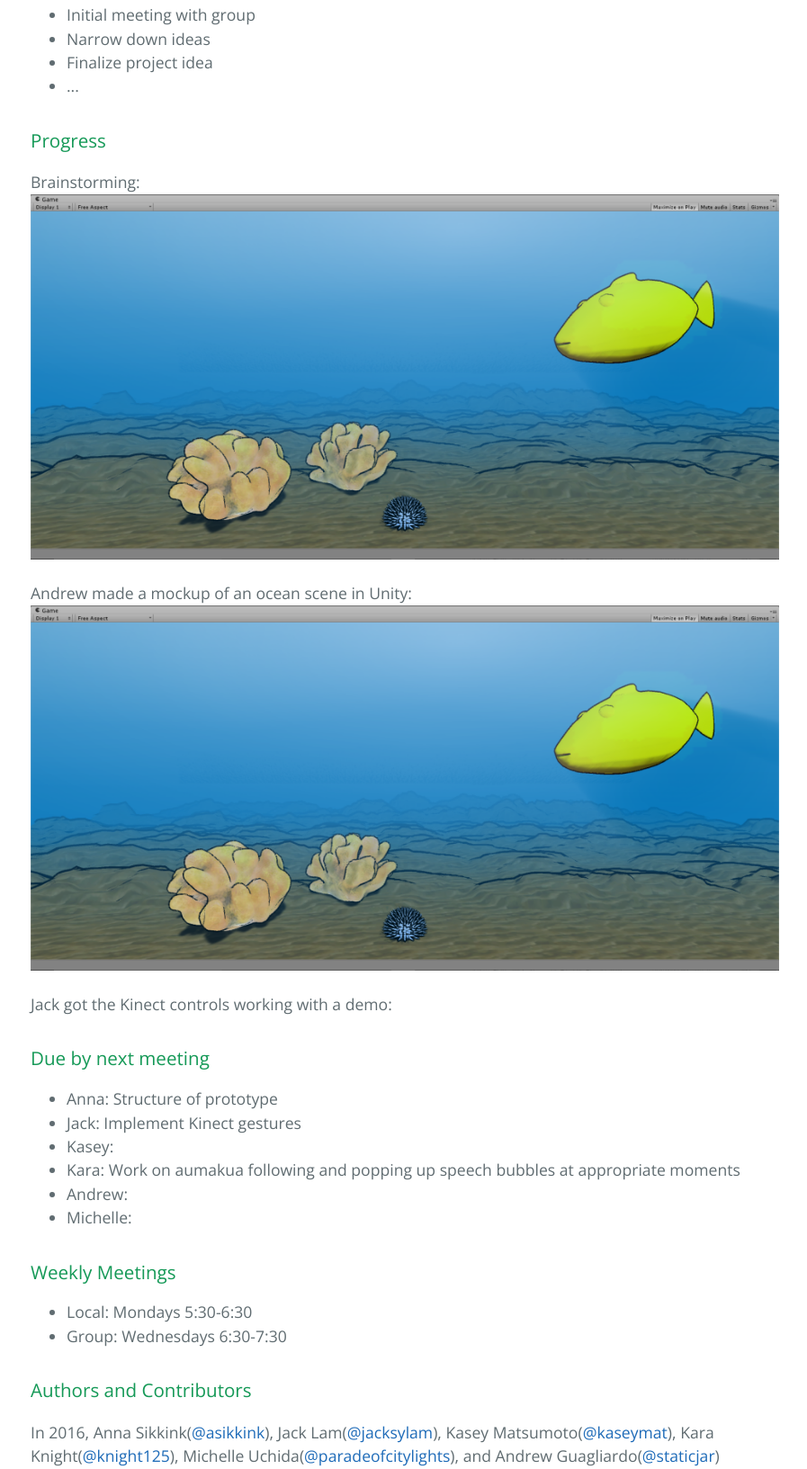
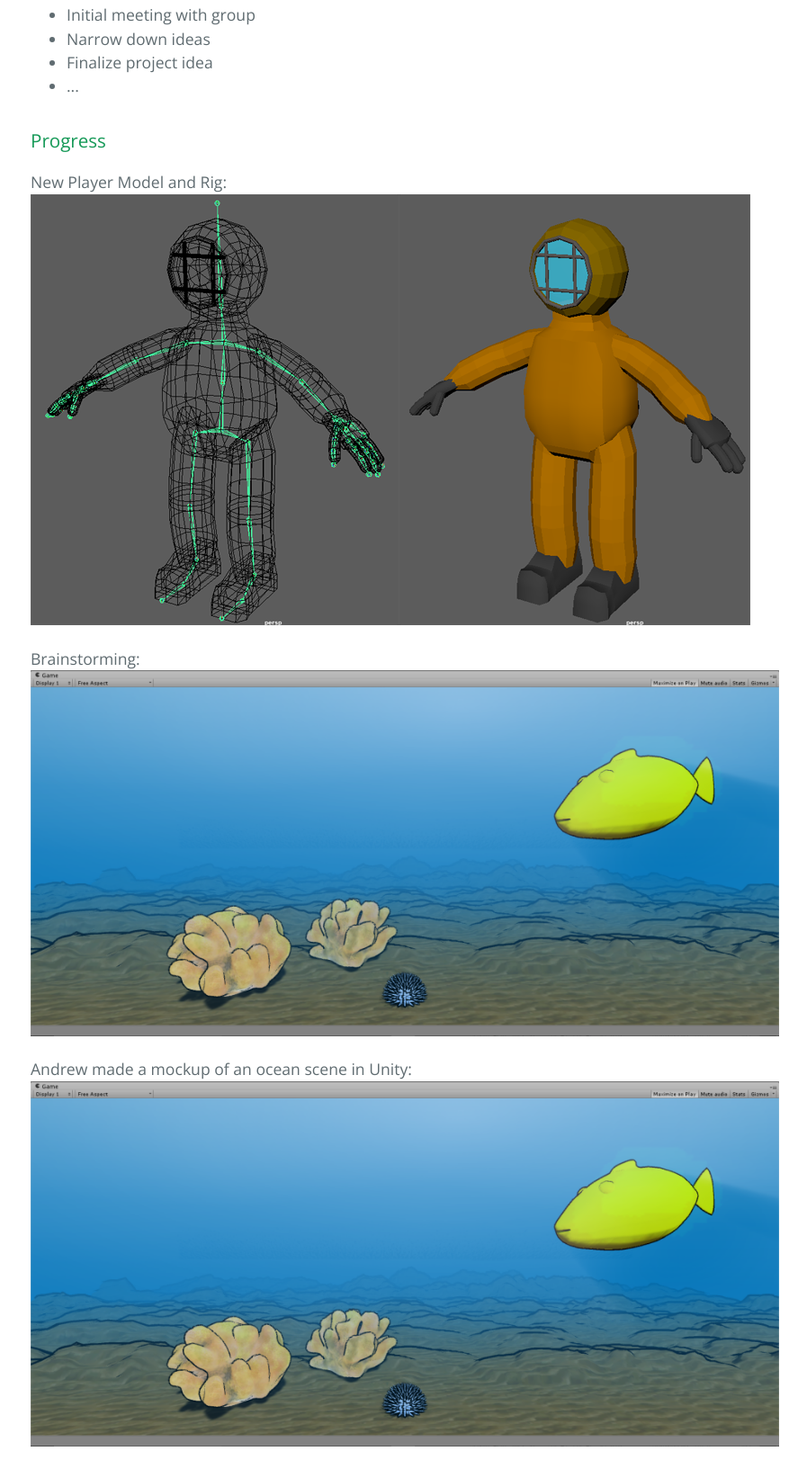
Before and after one commit to Pegacorn-Productions/pegacorn-productions.github.io, a plain HTML site: page index.html in a window 1280 px wide. Shown: the part 606-2239 px from the top of the page at 90% size, without its empty margins (190-1087 px from the left). Drawn offline with nearby package versions, Linux system fonts and the light colour scheme.

Commit message:
Update for this week

```diff
--- a/index.html
+++ b/index.html
@@ -39,6 +39,9 @@
 <h3>
 <a id="progress" class="anchor" href="#progress" aria-hidden="true"><span aria-hidden="true" class="octicon octicon-link"></span></a>Progress</h3>
 
+<p>New Player Model and Rig:
+<img src="pegacorn-productions.github.io/playerMockUp.png"></p>
+
 <p>Brainstorming:
 <img src="pegacorn-productions.github.io/mockup.png"></p>
 
@@ -55,7 +58,7 @@
 <li>Jack: Implement Kinect gestures</li>
 <li>Kasey:</li>
 <li>Kara: Work on aumakua following and popping up speech bubbles at appropriate moments</li>
-<li>Andrew: </li>
+<li>Andrew: Create animations for humuhumu, moorish idol, player</li>
 <li>Michelle:</li>
 </ul>
 
```
